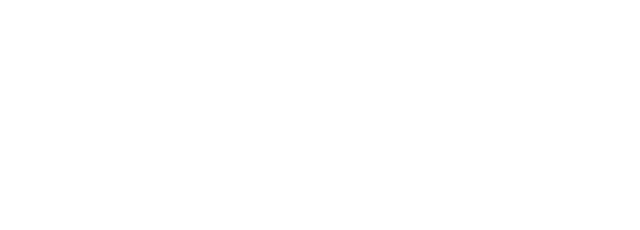
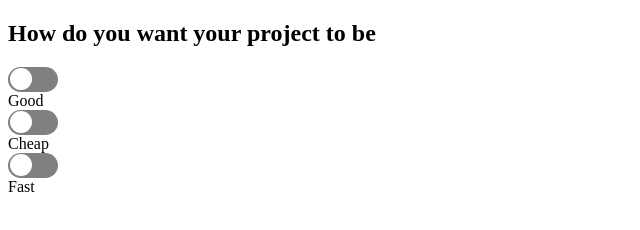
Before and after one commit to acciojob/toggler-js-adnandotdev, a website: page main.html in a window 1280 px wide. Shown: the whole page, without its empty margins (0-640 px from the left). Drawn offline with Linux system fonts and the light colour scheme.

Commit message:
created a submission

```diff
--- a/main.html
+++ b/main.html
@@ -8,6 +8,30 @@
 
 <body>
 	<!-- the entire body must be written by student -->
+	<h2>How do you want your project to be</h2>
+	<div class='toggle-container'>
+		<label class="g1">
+	        <input type="checkbox" id='good' class='toogle'>
+	        <div class="button">
+	            <div class="slider"></div>
+	        </div>
+	        <span>Good</span>
+	    </label>
+		<label class="g2">
+	        <input type="checkbox" id='cheap' class='toogle'>
+	        <div class="button">
+	            <div class="slider"></div>
+	        </div>
+	        <span>Cheap</span>
+	    </label>
+		<label class="g3">
+	        <input type="checkbox" id='fast' class='toogle'>
+	        <div class="button">
+	            <div class="slider"></div>
+	        </div>
+	        <span>Fast</span>
+	    </label>
+	</div>
     <script type="text/javascript" src="./script.js">
 </script>
 
--- a/styles.css
+++ b/styles.css
@@ -1 +1,31 @@
 /*  your css code here. If applicable */
+.container{
+    display: flex;
+}
+.button{
+    width: 50px;
+    height:25px;
+    background-color:grey;
+    border-radius:100px;
+    display:flex;
+    align-items:center;
+    transition:0.3s;
+}
+.slider{
+    width:22px;
+    height:22px;
+    background-color:white;
+    border-radius:50%;
+    position:absolute;
+    margin:2px;
+    transition:0.3s;
+}
+input:checked + .button{
+    background-color: purple;
+}
+input:checked + .button .slider{
+    transform: translateX(24px);
+}
+input{
+    display:none;
+}
```
